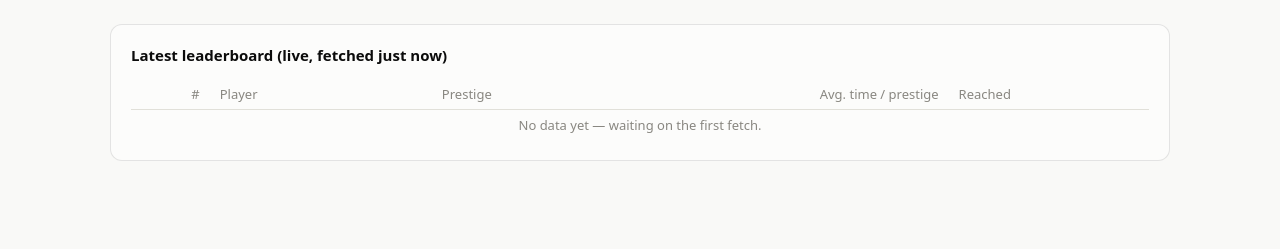
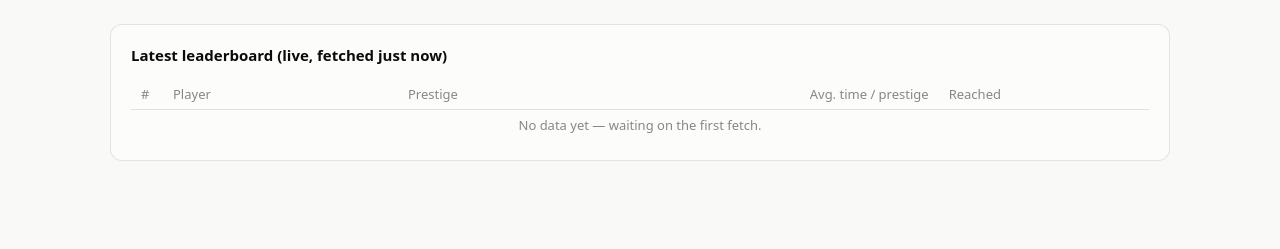
Before and after one commit to Reflex0494/MTL-Leaderboards, a Flask app: page / in a window 1280 px wide. Shown: the part 674-923 px from the top of the page. Run offline with Flask 3, Linux system fonts and the light colour scheme; data that the repository does not hold is empty.

Commit message:
Rename leaderboard heading, tighten rank column to match source site
Heading: "Latest leaderboard (snapshot) (Season 3, top 100)" -> "Leaderboard
(Season 3 — Top 100)" on both versions (the JS-driven live/fallback status
text on the local app is unchanged, this only affects the static/loading
default and the GitHub Pages heading, which was static text).

The # column was right-aligned inside an auto-layout-inflated 76px-wide
box, so the rank digit sat floating away from the left edge with a lot of
dead space in front of it. Source site left-aligns its rank column; ours
now does too, with an explicit 32px width so it can't balloon again —
Player (and everything after it) shifts left as a result, using more of
the card's actual width like the source site does.

```diff
--- a/docs/app.js
+++ b/docs/app.js
@@ -115,7 +115,7 @@ async function refreshLatestTable() {
   const playersMap = state.history.players || {};
   body.innerHTML = data.entries.map((e) => `
     <tr>
-      <td class="num">${e.rank}</td>
+      <td class="rank">${e.rank}</td>
       <td class="name">${escapeHtml(e.display_name)}</td>
       <td class="center">${e.prestige_level.toLocaleString()}</td>
       <td class="num">${formatDuration(avgSecondsPerPrestige(playersMap[e.steam_id]?.points))}</td>
--- a/docs/index.html
+++ b/docs/index.html
@@ -50,12 +50,12 @@
     </section>
 
     <section class="card">
-      <h2>Latest leaderboard snapshot (Season 3, top 100)</h2>
+      <h2>Leaderboard (Season 3 — Top 100)</h2>
       <div class="table-scroll">
         <table class="lb-table">
           <thead>
             <tr>
-              <th class="num">#</th>
+              <th class="rank">#</th>
               <th>Player</th>
               <th class="center">Prestige</th>
               <th class="num">Avg. time / prestige</th>
--- a/docs/style.css
+++ b/docs/style.css
@@ -325,6 +325,7 @@ table.lb-table tr:last-child td { border-bottom: none; }
 table.lb-table td.num, table.lb-table th.num { text-align: right; }
 table.lb-table td.center, table.lb-table th.center { text-align: center; }
 table.lb-table td.name { font-variant-numeric: normal; }
+table.lb-table td.rank, table.lb-table th.rank { text-align: left; width: 32px; white-space: nowrap; }
 table.lb-table tbody tr { transition: background-color 0.1s ease; }
 table.lb-table tbody tr:hover { background: var(--gridline); }
 
--- a/static/app.js
+++ b/static/app.js
@@ -129,7 +129,7 @@ async function refreshLatestTable() {
   }
   body.innerHTML = data.entries.map((e) => `
     <tr>
-      <td class="num">${e.rank}</td>
+      <td class="rank">${e.rank}</td>
       <td class="name">${escapeHtml(e.display_name)}</td>
       <td class="center">${e.prestige_level.toLocaleString()}</td>
       <td class="num">${formatDuration(avgSecondsPerPrestige(state.fullHistory[e.steam_id]))}</td>
--- a/static/style.css
+++ b/static/style.css
@@ -325,6 +325,7 @@ table.lb-table tr:last-child td { border-bottom: none; }
 table.lb-table td.num, table.lb-table th.num { text-align: right; }
 table.lb-table td.center, table.lb-table th.center { text-align: center; }
 table.lb-table td.name { font-variant-numeric: normal; }
+table.lb-table td.rank, table.lb-table th.rank { text-align: left; width: 32px; white-space: nowrap; }
 table.lb-table tbody tr { transition: background-color 0.1s ease; }
 table.lb-table tbody tr:hover { background: var(--gridline); }
 
--- a/templates/index.html
+++ b/templates/index.html
@@ -53,12 +53,12 @@
     </section>
 
     <section class="card">
-      <h2 id="lb-heading">Latest leaderboard (Season 3, top 100)</h2>
+      <h2 id="lb-heading">Leaderboard (Season 3 — Top 100)</h2>
       <div class="table-scroll">
         <table class="lb-table">
           <thead>
             <tr>
-              <th class="num">#</th>
+              <th class="rank">#</th>
               <th>Player</th>
               <th class="center">Prestige</th>
               <th class="num">Avg. time / prestige</th>
```
